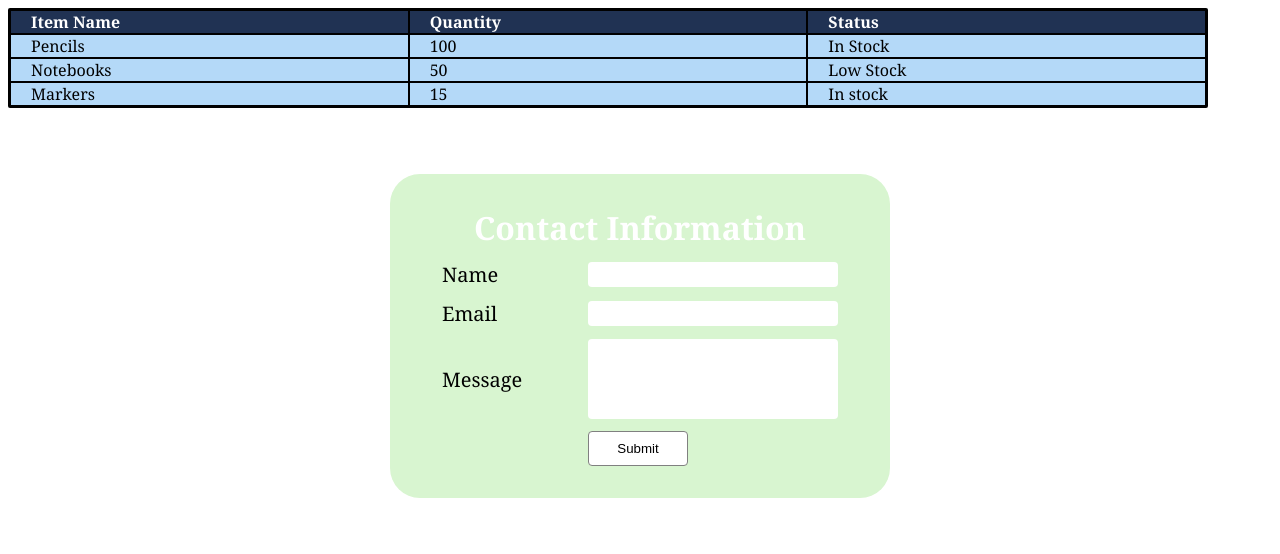
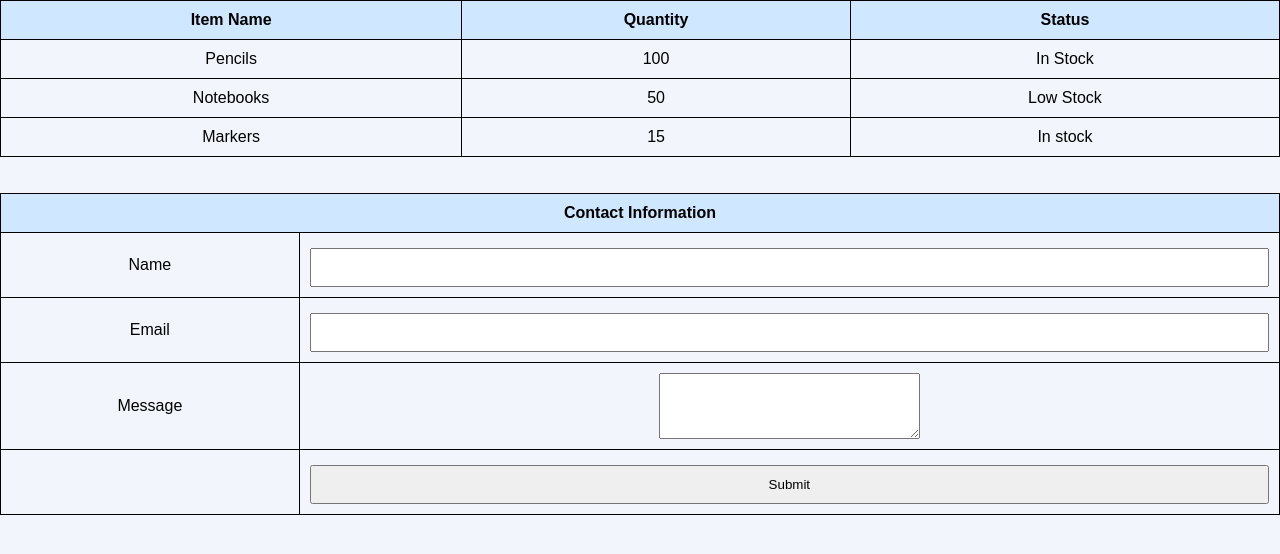
Before and after one commit to skzumana/weblab2, a plain HTML site: page lab1.html in a window 1280 px wide. Drawn offline with Linux system fonts and the light colour scheme.

Commit message:
Add files via upload

```diff
--- a/style.css
+++ b/style.css
@@ -1,79 +1,81 @@
-table {
-    border-radius: 2px;
-    background-color: black;
-    width: 1200px;
-    padding: 1px;
-    text-align: left;
+body{
+    margin:0;
+    padding:0;
+    font-family: Arial, sans-serif;
+    background:#f2f6fc;
 }
 
-th, td {
-    border: 2px;
-    padding: 0px 20px 0px 20px;
-    width: 100px;
-    font-family: Cambria, Cochin, Georgia, Times, serif;
+.container{
+    width:450px;
+    margin:40px auto;
+    background:#e8f4ff;
+    padding:25px;
+    border-radius:10px;
+    box-shadow:0 0 10px gray;
 }
 
-th {
-    -webkit-text-fill-color: white;
-    background-color: rgb(32, 50, 83);
+h2{
+    text-align:center;
 }
 
-td {
-    background-color: rgb(180, 217, 248);
+label{
+    display:block;
+    margin-top:12px;
+    font-weight:bold;
 }
 
-
-
-#contact {
-    width: 500px;
-    margin: 30px auto;
-    background-color: #d8f5d0;
-    border-radius: 30px;
-    border-spacing: 12px;
-    padding: 20px;
-    color: black;
+span{
+    color:red;
 }
 
-
-#contact th {
-    font-size: 32px;
-    text-align: center;
-    background: transparent;
-    color: white;
+input,
+select{
+    width:100%;
+    padding:10px;
+    margin-top:5px;
+    box-sizing:border-box;
 }
 
-#contact td {
-    background: transparent;
-    font-size: 20px;
-    color: black;
+.btn{
+    text-align:center;
+    margin-top:20px;
 }
 
-
-
-#contact input[type="text"],
-#contact input[type="email"],
-#contact textarea {
-    width: 250px;
-    border: none;
-    border-radius: 4px;
-    padding: 5px;
-    color: black;
-    background-color: white;
+button{
+    padding:10px 25px;
+    background:#2196F3;
+    color:white;
+    border:none;
+    border-radius:5px;
+    cursor:pointer;
 }
 
-
-#contact textarea {
-    height: 80px;
-    resize: none;
+button:hover{
+    background:#1976D2;
 }
 
+.list-container{
+    width:90%;
+    margin:30px auto;
+}
 
-#contact input[type="submit"] {
-    width: 100px;
-    height: 35px;
-    border: 1px solid gray;
-    background-color: white;
-    border-radius: 4px;
-    cursor: pointer;
-    color: black;
+table{
+    width:100%;
+    border-collapse:collapse;
 }
+
+table,
+th,
+td{
+    border:1px solid black;
+}
+
+th{
+    background:#cfe8ff;
+}
+
+th,
+td{
+    padding:10px;
+    text-align:center;
+}
```
Also changed, not shown: index.html (added, +70 -0 lines), script.js (added, +55 -0 lines).
